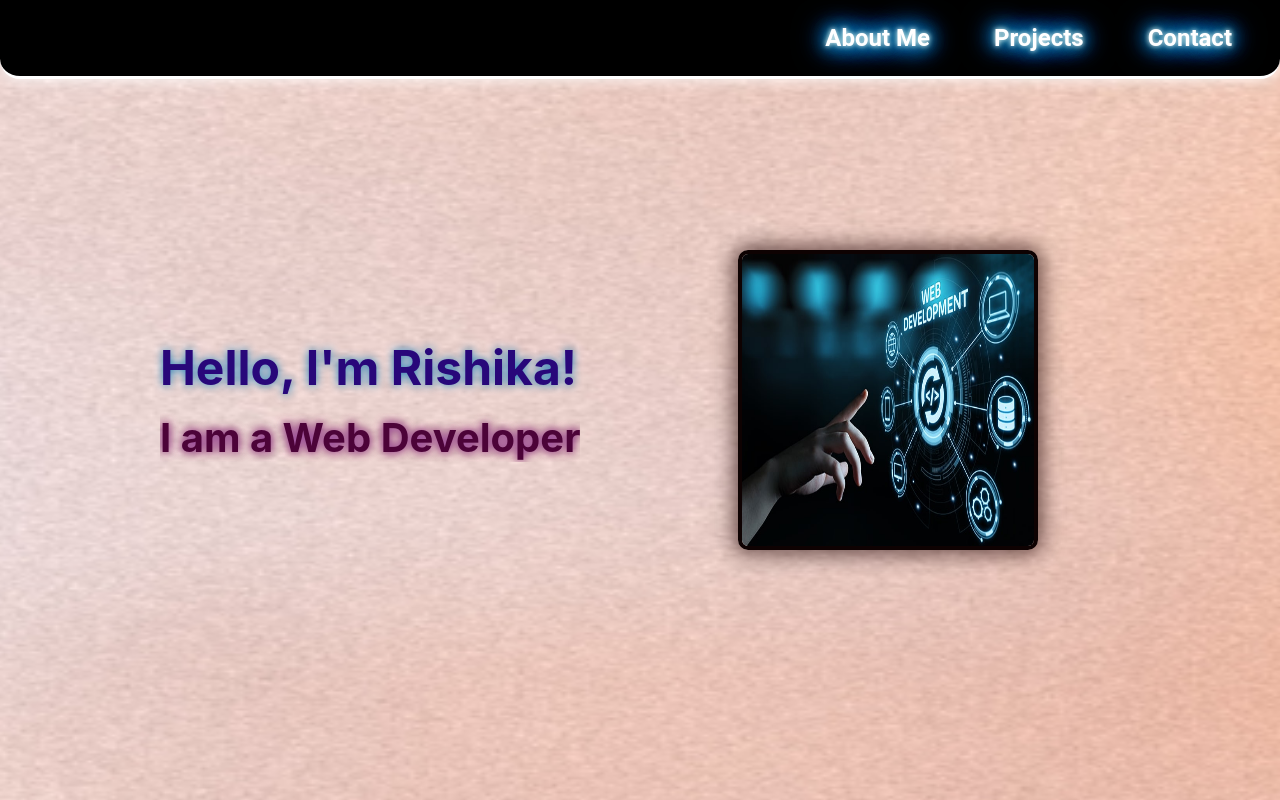
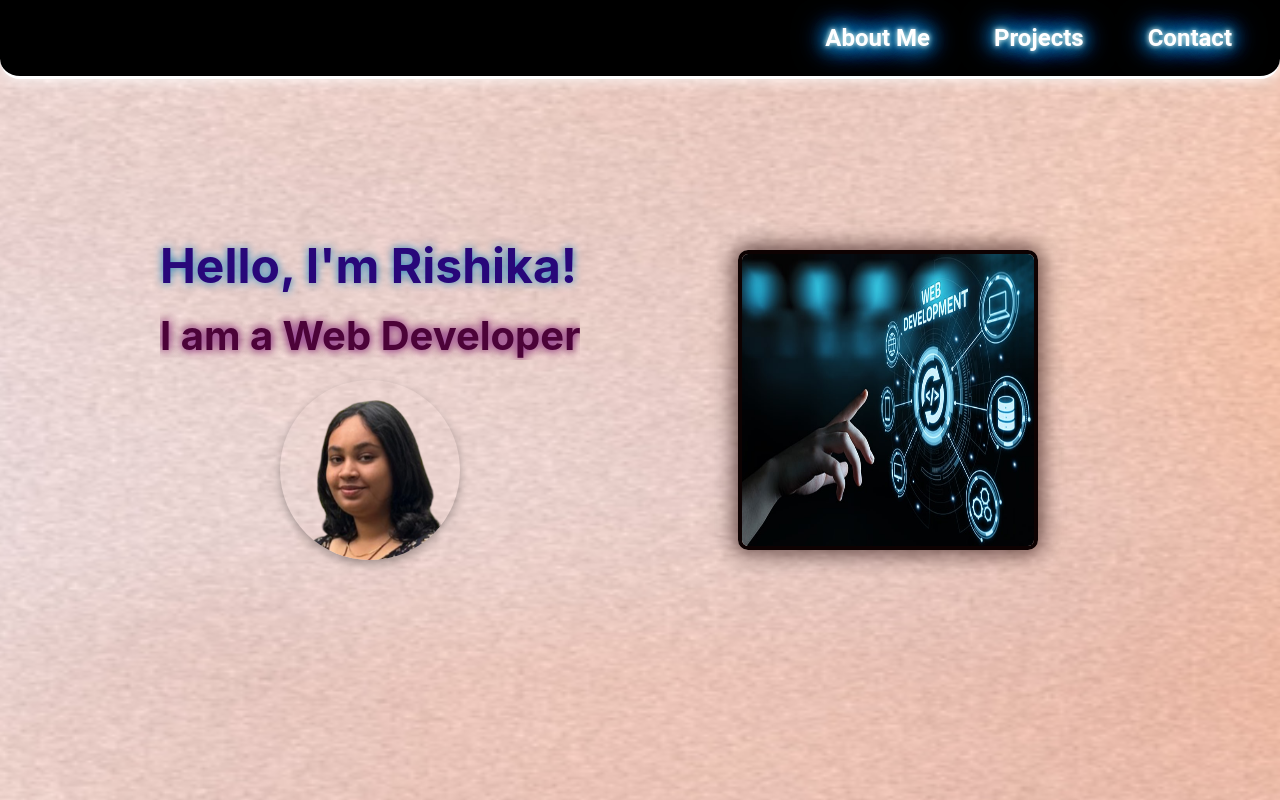
Before and after one commit to rishika555/Portfolio, a React (Create React App) app: page / in a window 1280 px wide. Shown: the top 800 px of the page. Built offline with nearby package versions, Linux system fonts and the light colour scheme.

Commit message:
Updated files

```diff
--- a/src/components/First.css
+++ b/src/components/First.css
@@ -7,6 +7,18 @@
   padding: 10rem;
   box-sizing: border-box;
   background-size: 400% 400%;
+}
+.profile-image-container {
+    margin-top: 20px;
+    text-align: center;
+}
+
+.profile-image {
+    width: 180px;
+    height: 180px;
+    border-radius: 50%;
+    object-fit: cover;
+    box-shadow: 0 4px 10px rgba(0, 0, 0, 0.3);
 }
 
 .left-side {
--- a/src/components/First.js
+++ b/src/components/First.js
@@ -3,6 +3,7 @@ import softwareEngineeringImage from "../components/software-engineering-square2
 import fullStackImage from "../components/fullstack.jpeg";
 import webDeveloperImage from "../components/web.jpg";
 import programmerImage from "../components/alternate-image.jpeg";
+import rishikaImage from "../components/me.png"; // your picture
 import "./First.css";
 
 export default function First() {
@@ -10,7 +11,7 @@ export default function First() {
     const [currentImage, setCurrentImage] = useState(programmerImage);
 
     useEffect(() => {
-        const titles = ["Programmer", "Full Stack Developer", "Web Developer","Software Engineer"];
+        const titles = ["Programmer", "Full Stack Developer", "Web Developer", "Software Engineer"];
         const images = {
             "Programmer": programmerImage,
             "Full Stack Developer": fullStackImage,
@@ -23,7 +24,7 @@ export default function First() {
             titleIndex = (titleIndex + 1) % titles.length;
             setCurrentTitle(titles[titleIndex]);
             setCurrentImage(images[titles[titleIndex]]);
-        }, 3000); // Change every 3 seconds
+        }, 3000);
 
         return () => clearInterval(interval);
     }, []);
@@ -34,6 +35,9 @@ export default function First() {
                 <div className="text-container">
                     <h1 className="no static-text">Hello, I'm Rishika!</h1>
                     <h1 className="dynamic-text">I am a {currentTitle}</h1>
+                    <div className="profile-image-container">
+                        <img className="profile-image" src={rishikaImage} alt="Rishika Jain" />
+                    </div>
                 </div>
             </div>
             <div className="right-side">
```
Also changed, not shown: src/components/me.png (added).
